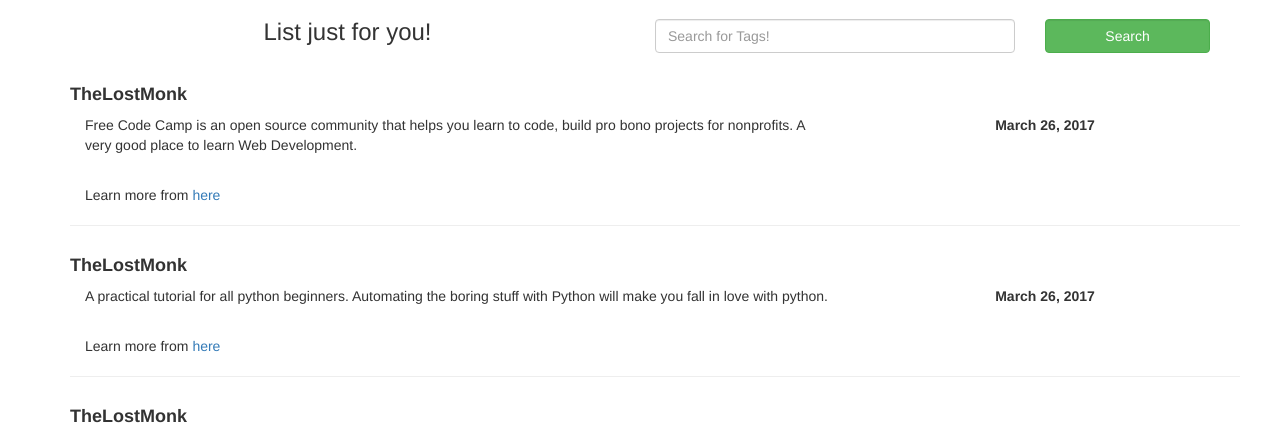
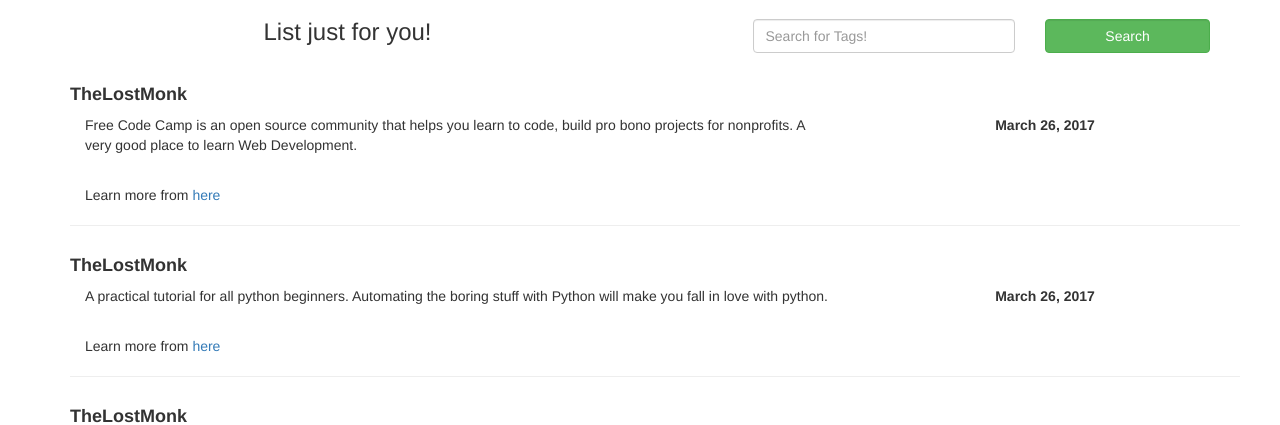
Before and after one commit to djsbalakrishnan/NoobSpace, a Django app: page / in a window 1280 px wide. Shown: the part 51-476 px from the top of the page. Run offline with Django 3.2, Linux system fonts and the light colour scheme; data comes from the database, SQL or seed files in the repository; some libraries are stand-ins or nearby versions.

Commit message:
Search modifications

```diff
--- a/NoobSpace/dashboard/templates/dashboard/home.html
+++ b/NoobSpace/dashboard/templates/dashboard/home.html
@@ -7,7 +7,7 @@
 				<h3 style="text-align:center">List just for you!</h3>
 			</div>
 
-			<div class="col-lg-4">
+			<div class="col-lg-offset-1 col-lg-3">
 				<input type="text" class="form-control" id="search-text" placeholder="Search for Tags!" style="margin-top:20px">
 			</div>
 			<div class="col-lg-2">
@@ -41,6 +41,4 @@
 			{% endfor %}
 		</div>
 	</div>
-
-
 {% endblock %}
--- a/NoobSpace/dashboard/templates/dashboard/search.html
+++ b/NoobSpace/dashboard/templates/dashboard/search.html
@@ -1,4 +1,3 @@
-
 {% for hostname, value in list.items %}
 	<div class="post">
 		<div class="row">
```
Also changed, not shown: 1 other file. Lines whose indentation alone changed are shown as unchanged.
